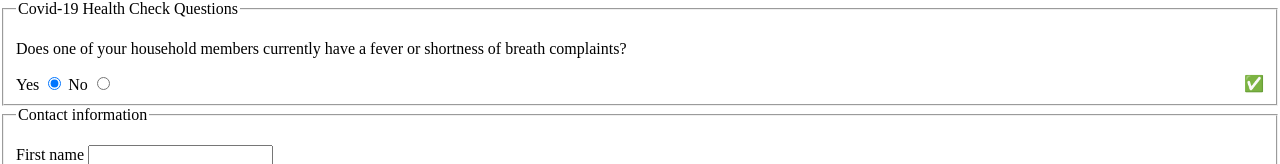
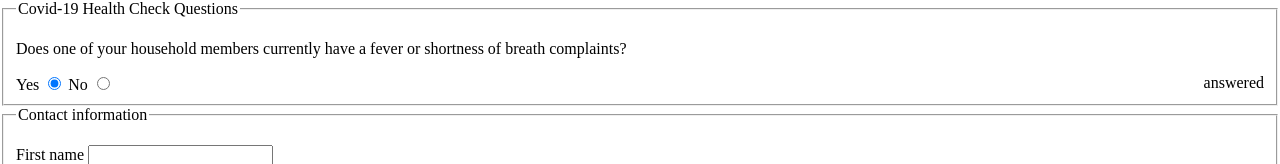
Before and after one commit to bruteForceBilly/tdd-covid, a Vue app: page / in a window 1280 px wide. Both pictures are taken after a click on the radio button 54 px from the left and 83 px from the top of the page. Shown: the top 164 px of the page. Built offline with nearby package versions, Linux system fonts and the light colour scheme.

Commit message:
added todo in form spec

```diff
--- a/src/components/Form.vue
+++ b/src/components/Form.vue
@@ -26,7 +26,7 @@
                 v-model="question.answer"
               />
             </span>
-            <span v-if="question.answer" style="float: right"> ✅ </span>
+            <span v-if="question.answer" style="float: right"> answered </span>
           </div>
         </article>
       </fieldset>
```
Also changed, not shown: 1 other file (tests, documents, lock files or other folders).
